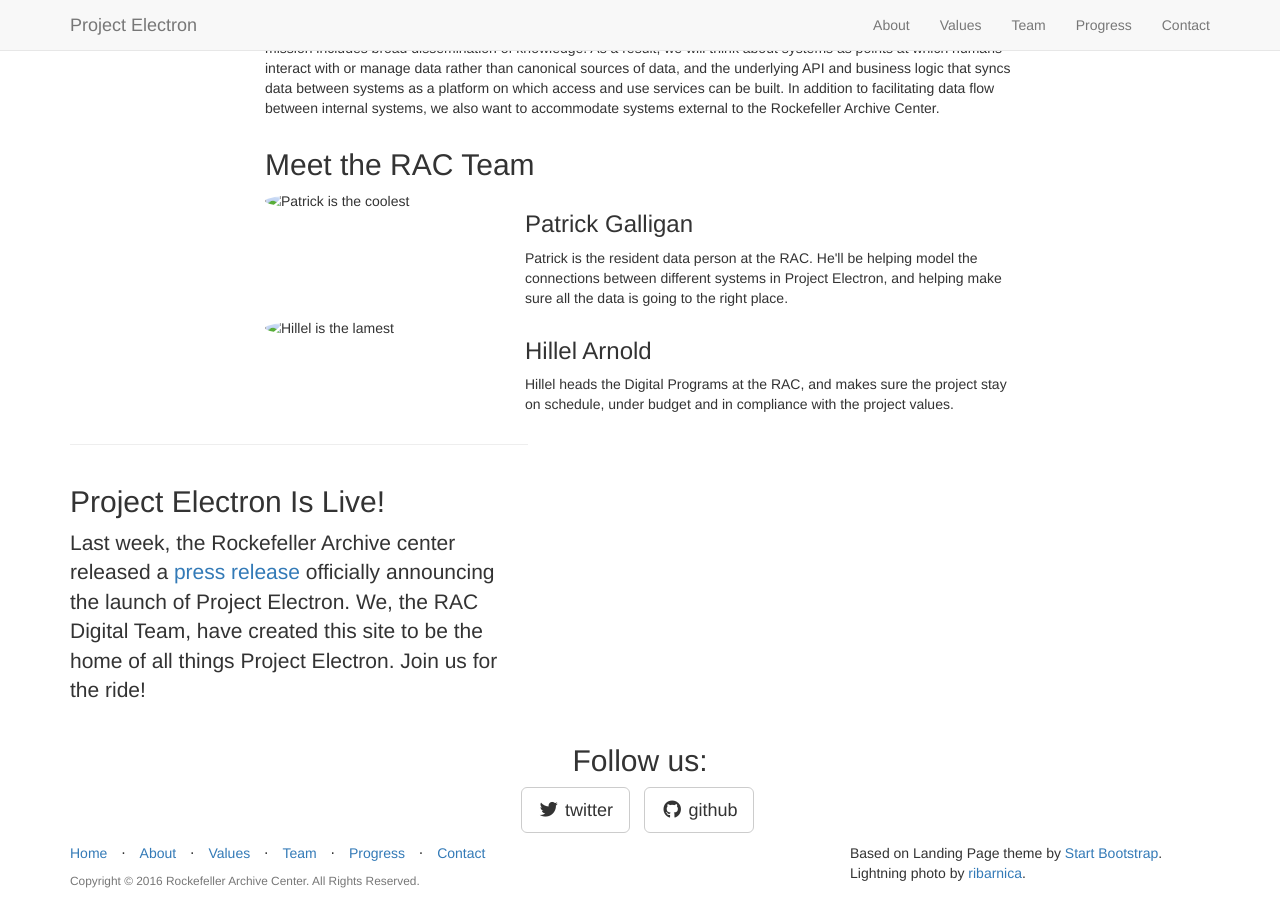
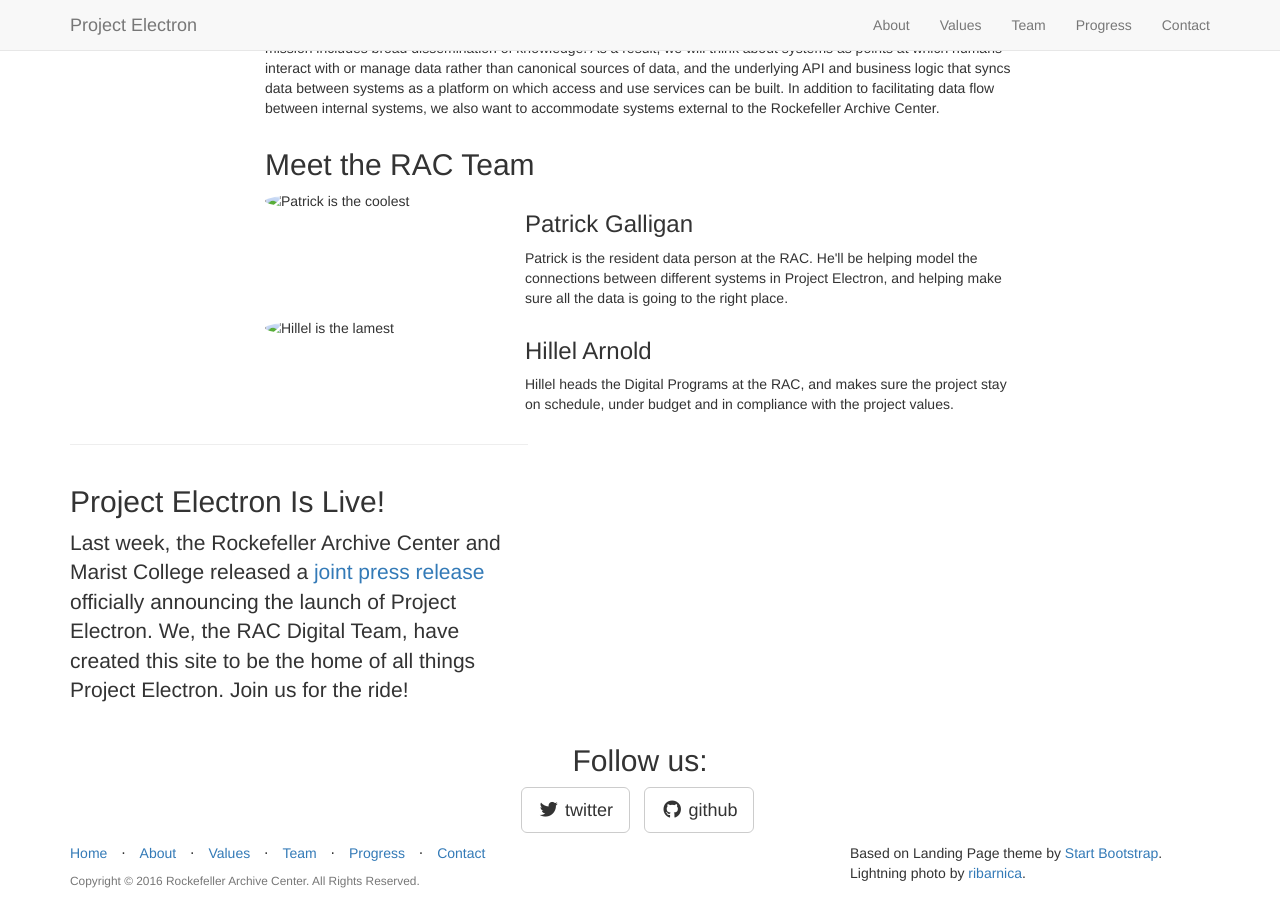
Before and after one commit to RockefellerArchiveCenter/project_electron, a Jekyll site: the page built from _posts/2016-08-29-progress-1.markdown, in a window 1280 px wide and 900 px high, scrolled down 934 px. Built offline with Jekyll 4.4.1, drawn with Linux system fonts in a browser that asks for light colours; nearby versions of some CDN libraries; library files that are not in the unit come from our copies.

Commit message:
updating press release language

```diff
--- a/_posts/2016-08-29-progress-1.markdown
+++ b/_posts/2016-08-29-progress-1.markdown
@@ -5,4 +5,4 @@ category: Progress
 title: Project Electron Is Live!
 description: |
 ---
-  Last week, the Rockefeller Archive center released a [press release](http://www.rockarch.org/programs/digital/marist.php) officially announcing the launch of Project Electron.  We, the RAC Digital Team, have created this site to be the home of all things Project Electron. Join us for the ride!
+  Last week, the Rockefeller Archive Center and Marist College released a [joint press release](http://www.rockarch.org/programs/digital/marist.php) officially announcing the launch of Project Electron.  We, the RAC Digital Team, have created this site to be the home of all things Project Electron. Join us for the ride!
```
